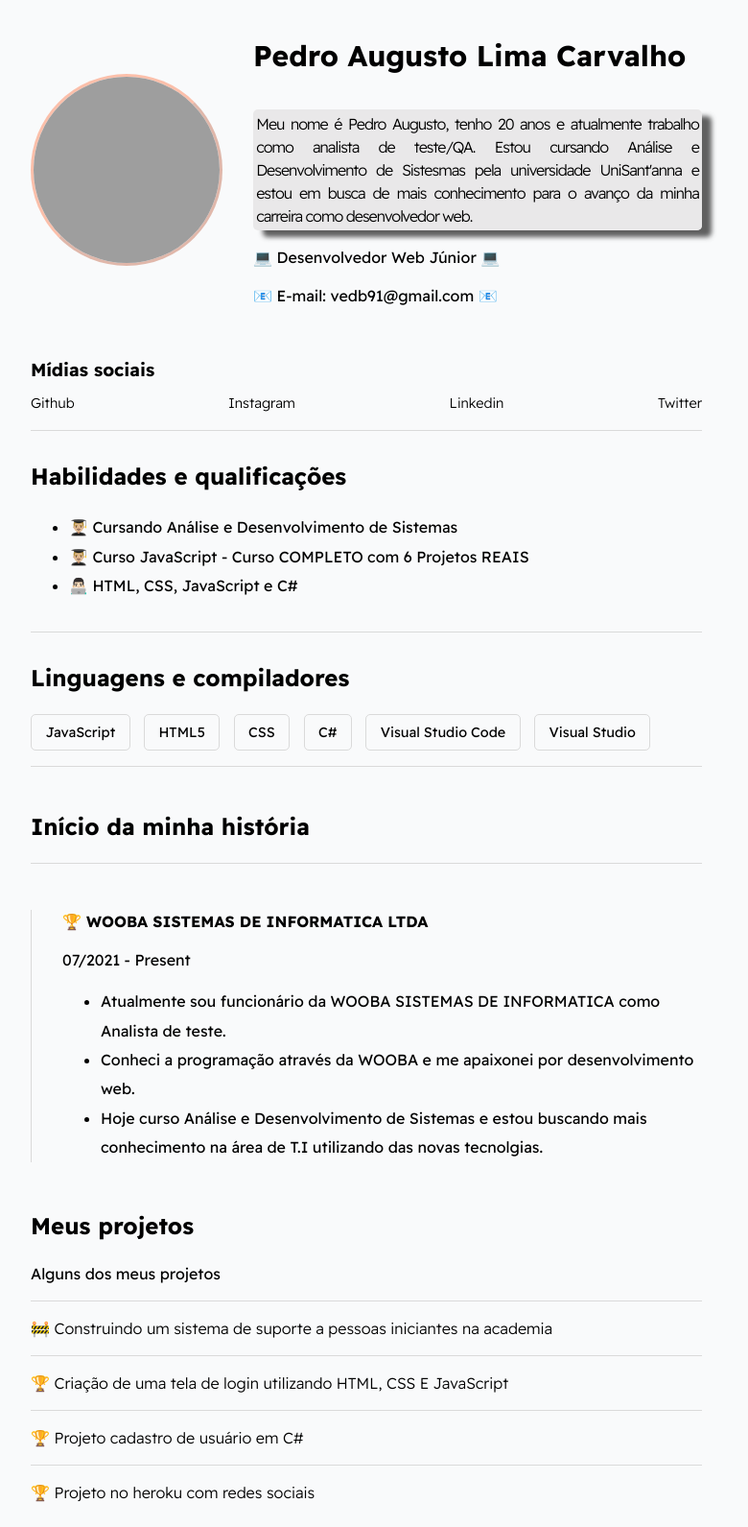
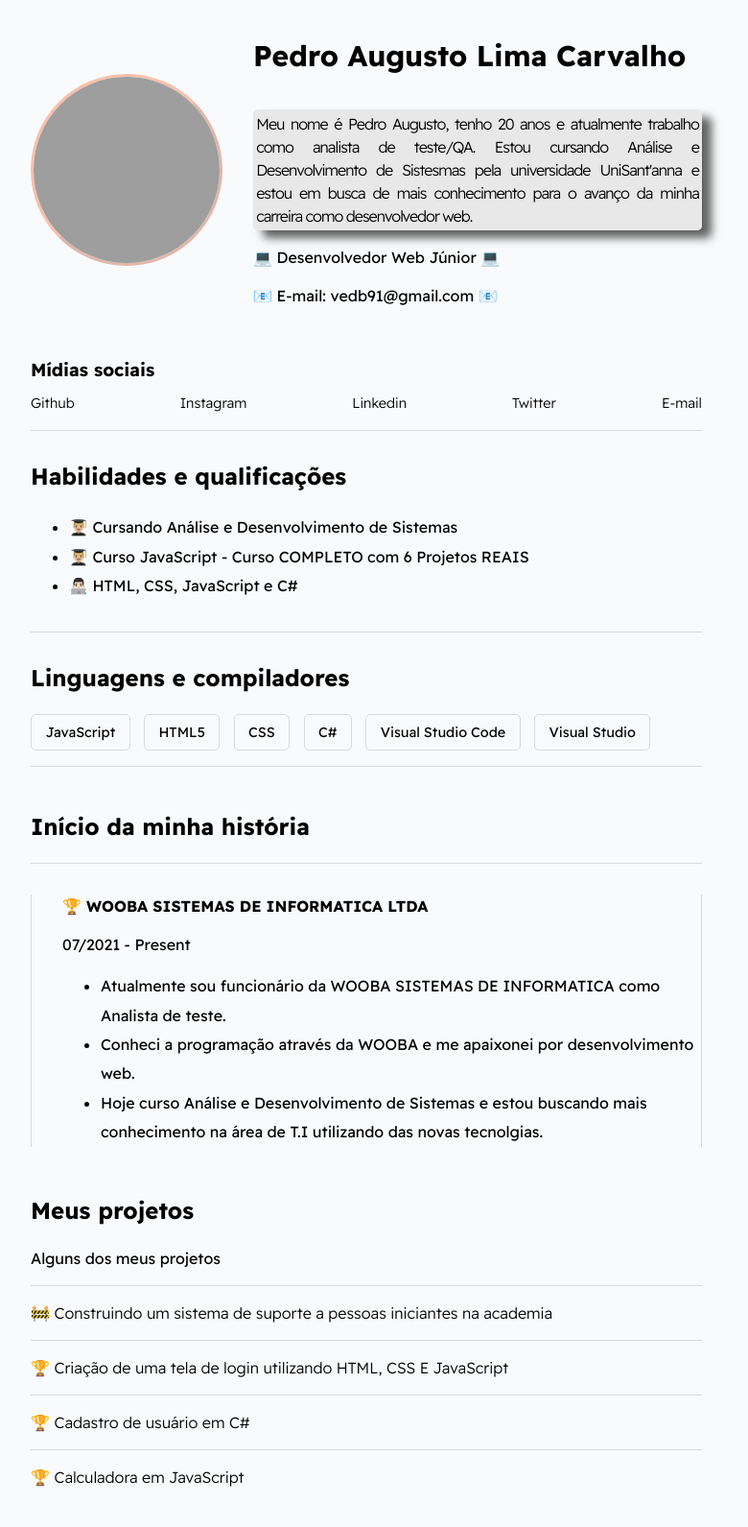
Before and after one commit to BDevOne/Portifolio-Heroku, a PHP site: page / in a window 1280 px wide. Shown: the whole page at 96% size, without its empty margins (258-1038 px from the left). After the commit the page ends 1549 px from the top, so only its background shows below. Run offline with PHP 8.4, Linux system fonts and the light colour scheme; grey boxes are pictures that could not be loaded.

Commit message:
commit20221031

```diff
--- a/index.html
+++ b/index.html
@@ -34,6 +34,7 @@
         <a href="https://www.instagram.com/p.augusto_123_/" target="_blank">Instagram</a>
         <a href="https://www.linkedin.com/in/bdevone/" target="_blank">Linkedin</a>
         <a href="https://twitter.com/BveD15" target="_blank">Twitter</a>
+        <a href="mailto:vedb91@gmail.com?subject=subject text" target="_blank">E-mail</a>
         <!-- <a href="#" target="_blank">Telegram</a> -->
       </div>
     </section>
@@ -115,11 +116,11 @@
       </div>
 
       <div class="card--project">
-        <a href="https://github.com/BDevOne/Cadastro-de-Usuario"><span>🏆 </span>Projeto cadastro de usuário em C#</a>
+        <a href="https://github.com/BDevOne/Cadastro-de-Usuario"><span>🏆 </span>Cadastro de usuário em C#</a>
       </div>
 
       <div class="card--project">
-        <a href="https://github.com/BDevOne/heroku.git"><span>🏆 </span>Projeto no heroku com redes sociais</a>
+        <a href="https://github.com/BDevOne/Calculator-JavaScript"><span>🏆 </span>Calculadora em JavaScript</a>
       </div>
     </seciton>
 
--- a/style.css
+++ b/style.css
@@ -135,9 +135,9 @@ li {
   line-height: none;
   letter-spacing: -1px;
   background: #e4e3e3bb;
-  -webkit-box-shadow: 10px 7px 5px rgba(50, 50, 50, 0.77);
-  -moz-box-shadow: 10px 7px 5px rgba(50, 50, 50, 0.77);
-  box-shadow: 10px 7px 5px rgba(50, 50, 50, 0.77);
+  -webkit-box-shadow: 10px 8px 10px rgba(50, 50, 50, 0.77);
+  -moz-box-shadow: 10px 8px 10px rgba(50, 50, 50, 0.77);
+  box-shadow: 10px 8px 10px rgba(50, 50, 50, 0.77);
   border-radius: 5px;
   padding: 0.2em;
 
@@ -206,7 +206,8 @@ a {
 
 .card--work-history {
   border-left: 1px solid var(--mainBorderColor);
-  margin-top: 3em;
+  border-right: 1px solid var(--mainBorderColor);
+  margin-top: 2em;
   margin-bottom: 3em;
   padding-left: 2em;
 }
```
